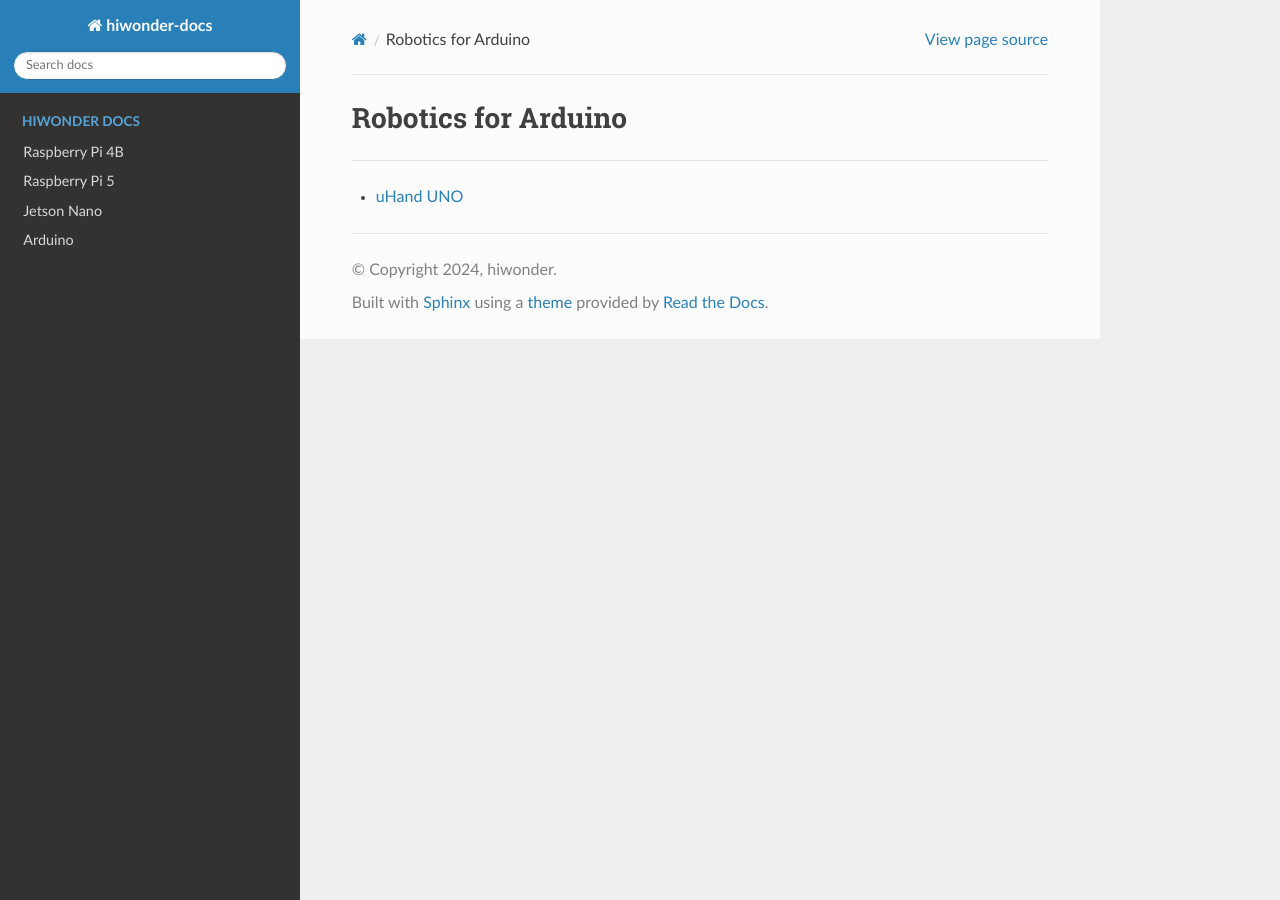
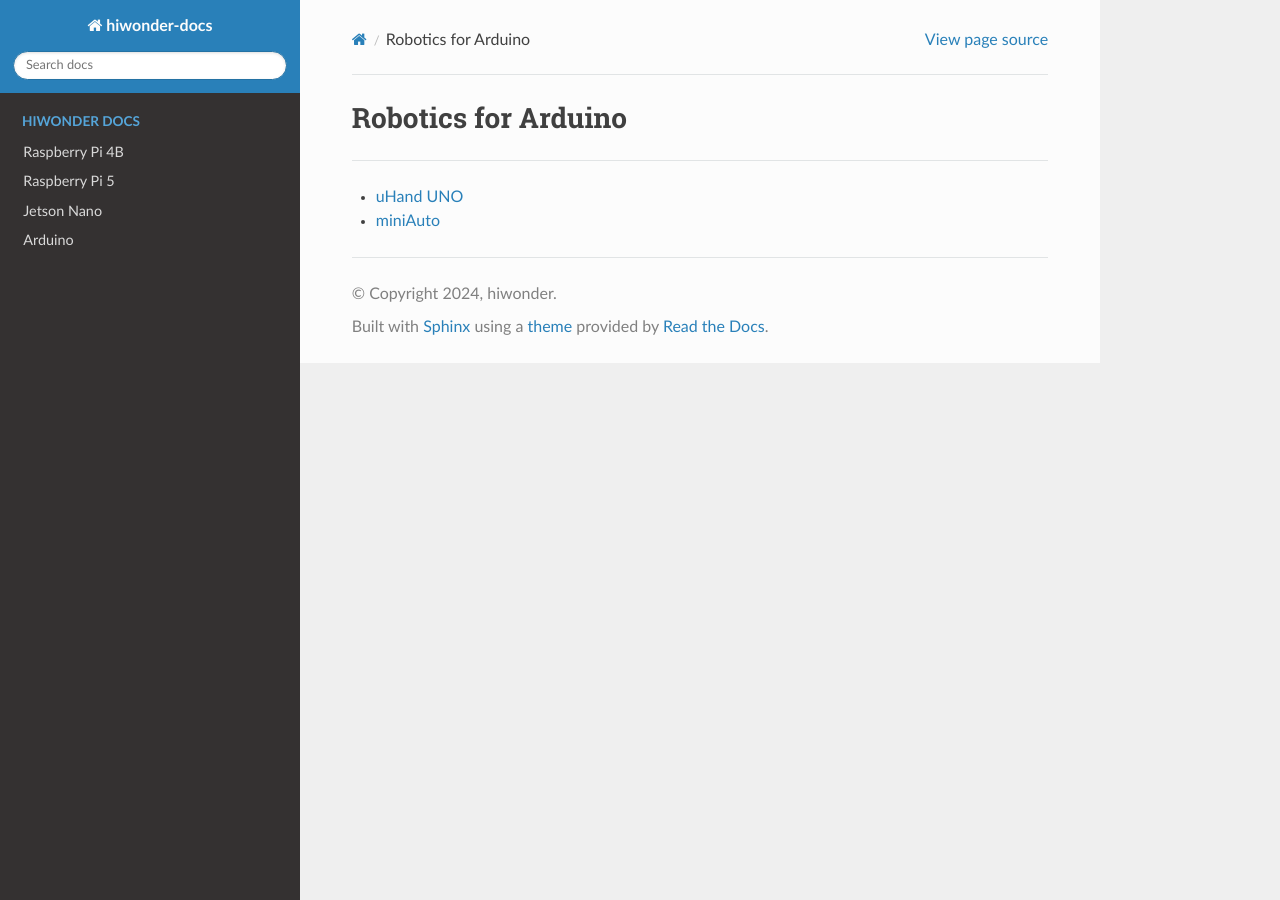
Before and after one commit to Hiwonder-docs/Hiwonder-docs, a Sphinx documentation site: the page built from source/Arduino/index.md, in a window 1280 px wide. Built offline with Sphinx 7.4.7 and the Read the Docs theme 2.0.0, drawn with Linux system fonts in a browser that asks for light colours.

Commit message:
miniAuto commit

```diff
--- a/source/Arduino/index.md
+++ b/source/Arduino/index.md
@@ -2,3 +2,4 @@
 ---
 
 * [uHand UNO](https://docs.hiwonder.com/projects/uHand_UNO/en/latest/)
+* [miniAuto](https://docs.hiwonder.com/projects/miniAuto/en/latest/)
```
